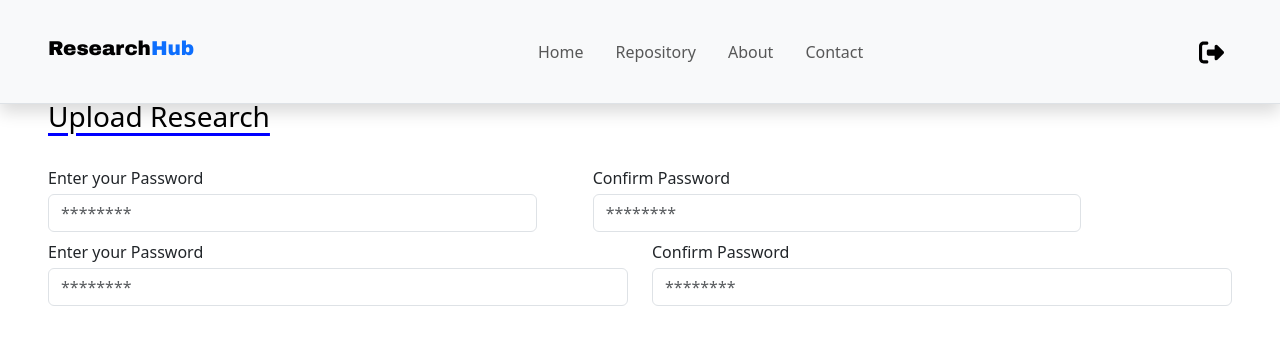
After one commit to devdothades/Research-Hub, a PHP site: page /pages/upload.html in a window 1280 px wide. The commit adds this page. Shown: the top 345 px of the page. Run offline with PHP 8.4, Linux system fonts and the light colour scheme; some libraries are stand-ins or nearby versions.

Commit message:
major changes

```diff
--- /dev/null
+++ b/assets/css/upload.css
@@ -0,0 +1,22 @@
+@font-face{
+    font-family: Archivo-Black;
+    src: url(../fonts/Archivo_Black/ArchivoBlack-Regular.ttf);
+}
+
+body{
+    margin-top: 100px;
+}
+
+nav{
+    height: 13%;
+    background-color: white;
+}
+
+h5{
+    font-family: 'Archivo-Black';
+}
+
+h3{
+    text-decoration: underline blue 3px;
+    text-underline-offset: 6px;
+}
--- a/assets/fonts/Anton/OFL.txt
+++ b/assets/fonts/Archivo_Black/OFL.txt
@@ -1,4 +1,4 @@
-Copyright 2020 The Anton Project Authors (https://github.com/googlefonts/AntonFont.git)
+Copyright 2017 The Archivo Black Project Authors (https://github.com/Omnibus-Type/ArchivoBlack)
 
 This Font Software is licensed under the SIL Open Font License, Version 1.1.
 This license is copied below, and is also available with a FAQ at:
--- /dev/null
+++ b/pages/upload.html
@@ -0,0 +1,84 @@
+<!DOCTYPE html>
+<html lang="en">
+    <head>
+        <meta charset="UTF-8" />
+        <meta name="viewport" content="width=device-width, initial-scale=1.0" />
+        <title>Upload</title>
+        <link
+            rel="stylesheet"
+            href=".././node_modules/bootstrap/dist/css/bootstrap.css"
+        />
+        <link
+            rel="stylesheet"
+            href="../assets/css/upload.css?<?php echo time(); ?>"
+        />
+    </head>
+    <body>
+        <nav
+            class="navbar navbar-expand-lg navbar-light bg-light fixed-top border-bottom shadow"
+        >
+            <a class="navbar-brand ms-5" href="#">
+                <h5>Research<span class="text-primary">Hub</span></h5>
+            </a>
+
+            <div class="collapse navbar-collapse" id="navbarNav">
+                <ul class="navbar-nav mx-auto">
+                    <li class="nav-item mx-2">
+                        <a class="nav-link" href="#">Home</a>
+                    </li>
+                    <li class="nav-item mx-2">
+                        <a class="nav-link" href="#">Repository</a>
+                    </li>
+                    <li class="nav-item mx-2">
+                        <a class="nav-link" href="#">About</a>
+                    </li>
+                    <li class="nav-item mx-2">
+                        <a class="nav-link" href="#">Contact</a>
+                    </li>
+                </ul>
+
+                <ul class="navbar-nav me-5">
+                    <li class="nav-item">
+                        <a
+                            class="nav-link"
+                            href="../scripts/authentication/logout.php"
+                        >
+                            <img
+                                src="../assets/img/icons/logout.svg"
+                                alt="User Profile"
+                                height="25"
+                            />
+                        </a>
+                    </li>
+                </ul>
+            </div>
+        </nav>
+        <h3 class="text-black ms-5">Upload Research</h3>
+        <div class="form-container mt-4 mx-5">
+
+            <form class="mt-1" action="./scripts/authentication/signup.php" method="POST">
+                <div class="row g-2 mt-2">
+                    <div class="col-sm-5 me-5">
+                        <label for="PASSWORD">Enter your Password</label>
+                        <input type="password" class="form-control mt-1 w-10" placeholder="********" name="PASSWORD">
+                    </div>
+                    <div class="col-sm-5 ">
+                        <label for="REPASSWORD" >Confirm Password</label>
+                        <input type="password" class="form-control mt-1 w-10" placeholder="********" name="REPASSWORD">
+                    </div>
+                </div>
+                <div class="row mt-2">
+                    <div class="col">
+                        <label for="PASSWORD">Enter your Password</label>
+                        <input type="password" class="form-control mt-1 w-10" placeholder="********" name="PASSWORD">
+                    </div>
+                    <div class="col">
+                        <label for="REPASSWORD" >Confirm Password</label>
+                        <input type="password" class="form-control mt-1 w-10" placeholder="********" name="REPASSWORD">
+                    </div>
+                </div>
+            </form>
+
+        <script src=".././node_modules/bootstrap/dist/js/bootstrap.js"></script>
+    </body>
+</html>
```
Also changed, not shown: assets/css/index.css (+9 -11 lines), index.php (+17 -15 lines), pages/home.php (+25 -0 lines), scripts/authentication/login.php (+13 -11 lines), scripts/authentication/logout.php (added, +43 -0 lines), scripts/authentication/signup.php (+41 -0 lines), signup.php (+52 -0 lines), test.html (deleted, +0 -15 lines), assets/fonts/Anton/Anton-Regular.ttf (deleted), assets/fonts/Archivo_Black/ArchivoBlack-Regular.ttf (added), assets/img/icons/logout.svg (added), scripts/page/home.php (deleted).
